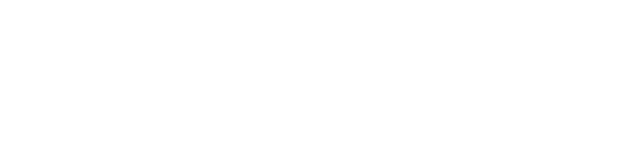
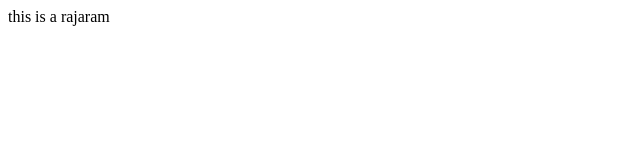
Before and after one commit to rajaram1497/merge-branch, a plain HTML site: page index.html in a window 1280 px wide. Shown: the whole page, without its empty margins (0-640 px from the left). Drawn offline with Linux system fonts and the light colour scheme.

Commit message:
rajaram add header

```diff
--- a/index.html
+++ b/index.html
@@ -7,6 +7,8 @@
     <title>Document</title>
 </head>
 <body>
-
+   <header>
+    this is a rajaram
+   </header>
 </body>
 </html>
```
